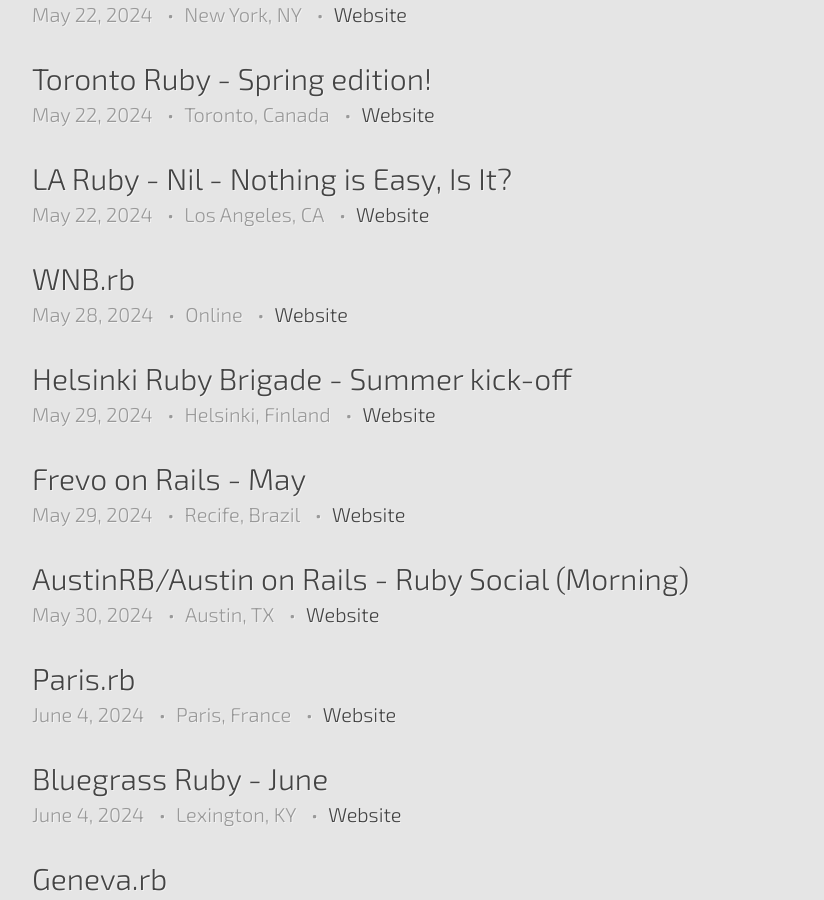
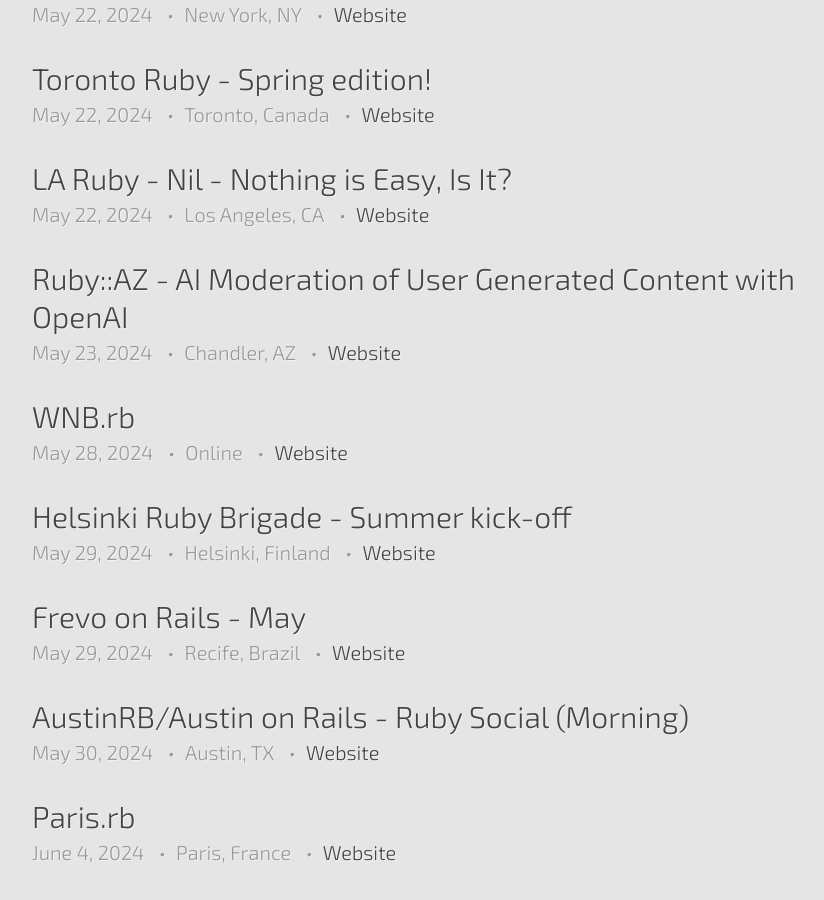
Before and after one commit to ruby-conferences/ruby-conferences.github.io, a Jekyll site: the page built from meetups/index.html, in a window 1280 px wide and 900 px high, scrolled down 1240 px. Shown: the whole window, without its empty margins (208-1032 px from the left). Built offline with Jekyll 4.4.1, drawn with Linux system fonts in a browser that asks for light colours.

Commit message:
Add Ruby::AZ May event (#626)

```diff
--- a/_data/meetups.yml
+++ b/_data/meetups.yml
@@ -439,6 +439,13 @@
   end_time: 20:00:00 PDT
   url: https://www.meetup.com/de-DE/laruby/events/300616988
 
+- name: Ruby::AZ - AI Moderation of User Generated Content with OpenAI
+  location: Chandler, AZ
+  date: 2024-05-23
+  start_time: 18:00:00 MST
+  end_time: 20:00:00 MST
+  url: https://www.meetup.com/ruby-az/events/300938990
+
 - name: AustinRB/Austin on Rails - Ruby Social (Morning)
   location: Austin, TX
   date: 2024-05-30
```
